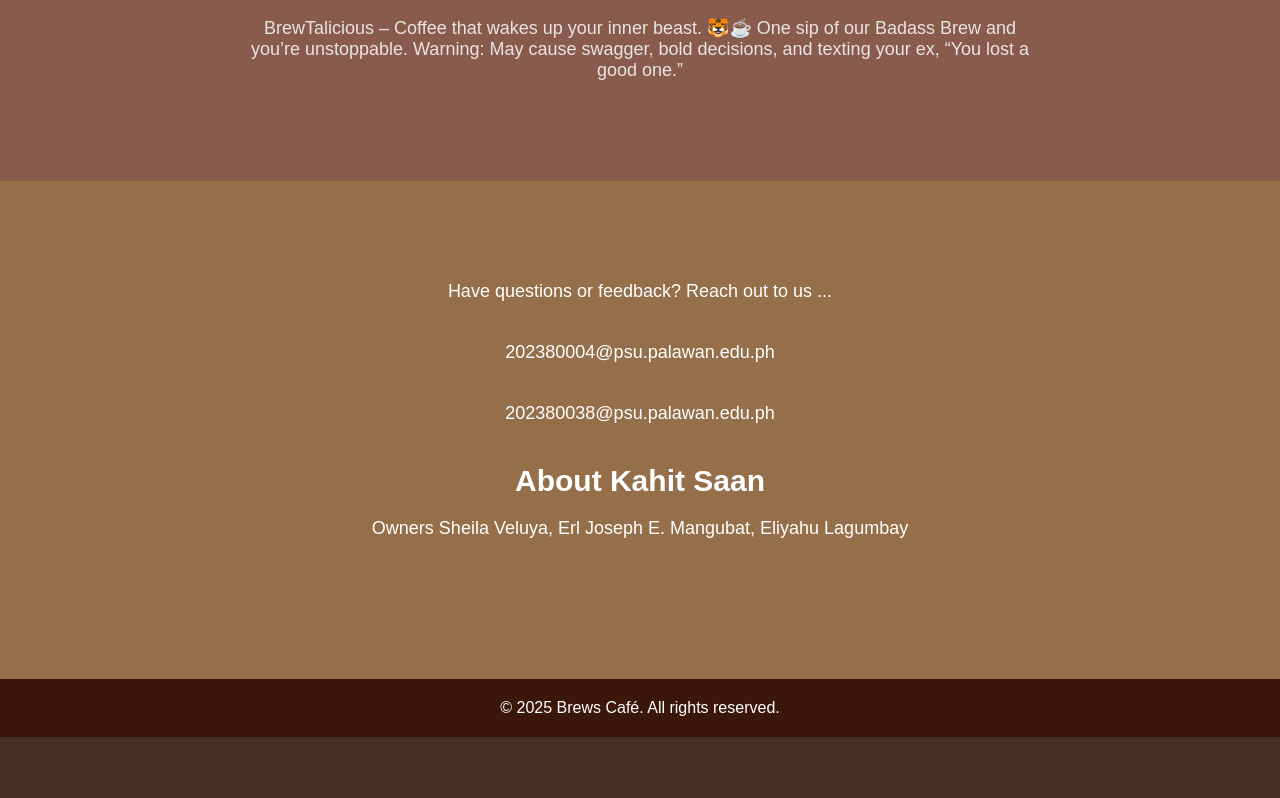
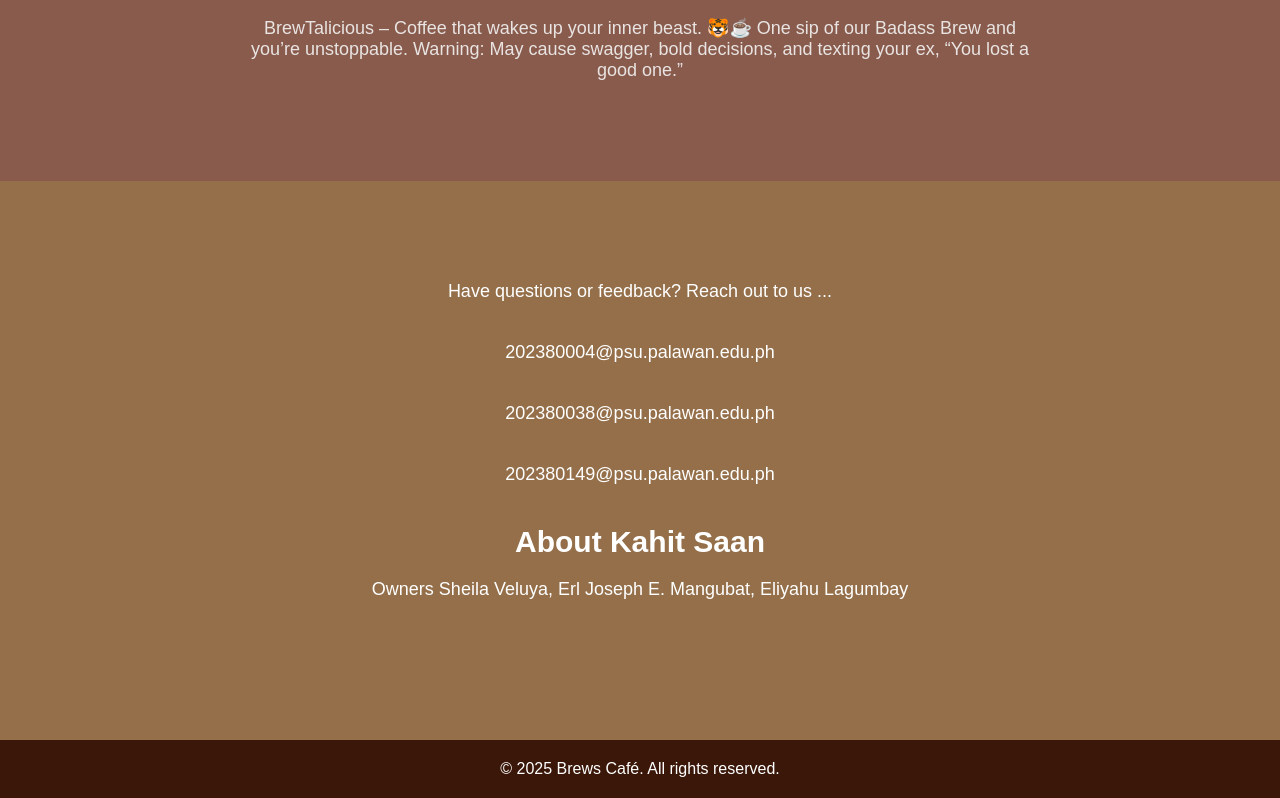
Before and after one commit to Shirajuana/cozycup-cafe, a plain HTML site: page index.html in a window 1280 px wide. Shown: the part 1598-2396 px from the top of the page. Before the commit the page ends 2335 px from the top, so only its background shows below. Drawn offline with Linux system fonts and the light colour scheme.

Commit message:
2nd hotfix for contact info, added another email

```diff
--- a/index.html
+++ b/index.html
@@ -52,9 +52,10 @@
     </section>
 
     <section id="contact" class="contact">
-    <p>Have questions or feedback? Reach out to us ...</p>
+        <p>Have questions or feedback? Reach out to us ...</p>
         <p>202380004@psu.palawan.edu.ph</p>
         <p>202380038@psu.palawan.edu.ph</p>
+        <p>202380149@psu.palawan.edu.ph</p>
         <h2>About Kahit Saan</h2>
             <p>Owners Sheila Veluya, Erl Joseph E. Mangubat, Eliyahu Lagumbay</p>
     </section>
```
